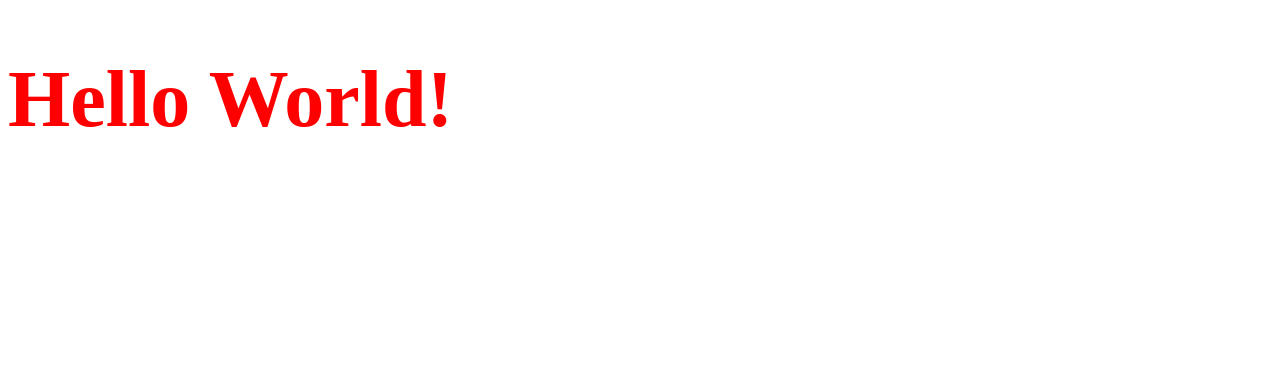
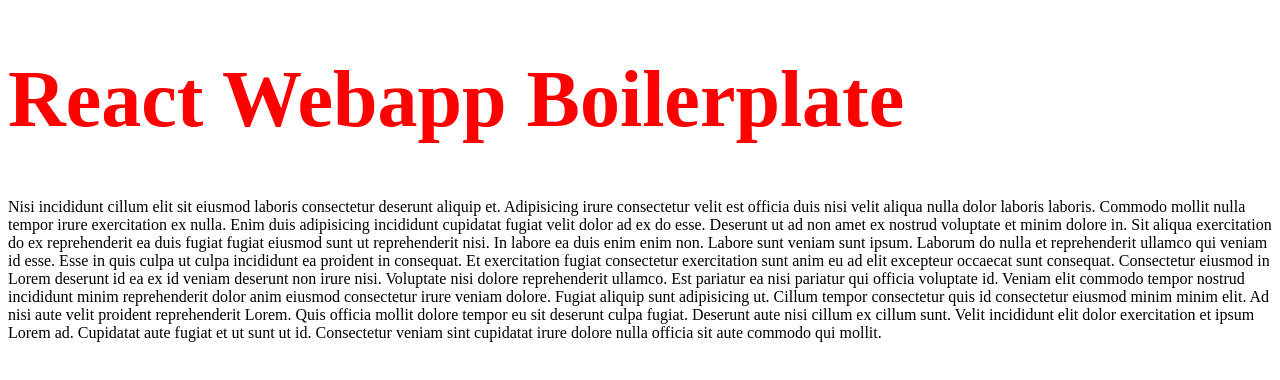
Before and after one commit to danilo-p/react-redux-webapp-boilerplate, a React app: page / in a window 1280 px wide. Shown: the top 380 px of the page. Built offline with nearby package versions, Linux system fonts and the light colour scheme.

Commit message:
FEA : Add support to raw files.

```diff
--- a/package.json
+++ b/package.json
@@ -25,6 +25,7 @@
     "jest": "^21.2.1",
     "jest-enzyme": "^4.0.1",
     "raf": "^3.4.0",
+    "raw-loader": "^0.5.1",
     "style-loader": "^0.19.0",
     "stylus": "^0.54.5",
     "stylus-loader": "^3.0.1"
--- a/src/app/App.js
+++ b/src/app/App.js
@@ -4,7 +4,10 @@ import styles from "./App.styl";
 class App extends React.Component {
   render() {
     return (
-      <h1 className={styles.title}>Hello World!</h1>
+      <div className="App">
+        <h1 className={styles.title}>React Webapp Boilerplate</h1>
+        {require("common/lorem.txt")}
+      </div>
     );
   }
 }
--- a/src/index.js
+++ b/src/index.js
@@ -2,8 +2,9 @@
  * TODO
  * - [x] Add tests with Jest
  * - [] Study Jest
- * - [] Study Enzyme
+ * - [] Study Enzyme and React Elements test
  * - [] Add support to raw files
+ * - [] Add support to coveralls
  * - [] Check if the images are being placed at dist/assets
  * - [] Add support for PugJs on the index.html template
  * - [] Configure build for production
--- a/webpack.config.js
+++ b/webpack.config.js
@@ -6,6 +6,12 @@ module.exports = {
   output: {
     path: path.resolve("dist"),
     filename: "index_bundle.js"
+  },
+  resolve: {
+    modules: [
+      path.resolve(__dirname, "src"),
+      "node_modules"
+    ]
   },
   module: {
     loaders: [
@@ -29,7 +35,7 @@ module.exports = {
             }
           },
           {
-            loader: 'stylus-loader'
+            loader: "stylus-loader"
           }
         ]
       },
@@ -37,18 +43,22 @@ module.exports = {
         test: /\.(png|jpg|gif)$/,
         use: [
           {
-            loader: 'file-loader',
+            loader: "file-loader",
             options: {
-              outputPath: 'dist/assets'
+              outputPath: "dist/assets"
             }
           }
         ]
+      },
+      {
+        test: /\.txt$/,
+        use: "raw-loader"
       }
     ]
   },
   plugins: [
     new HtmlWebpackPlugin({
-      template: 'src/index.html'
+      template: "src/index.html"
     })
   ]
 };
```
Also changed, not shown: src/common/lorem.txt (added), 1 other file (tests, documents, lock files or other folders).
